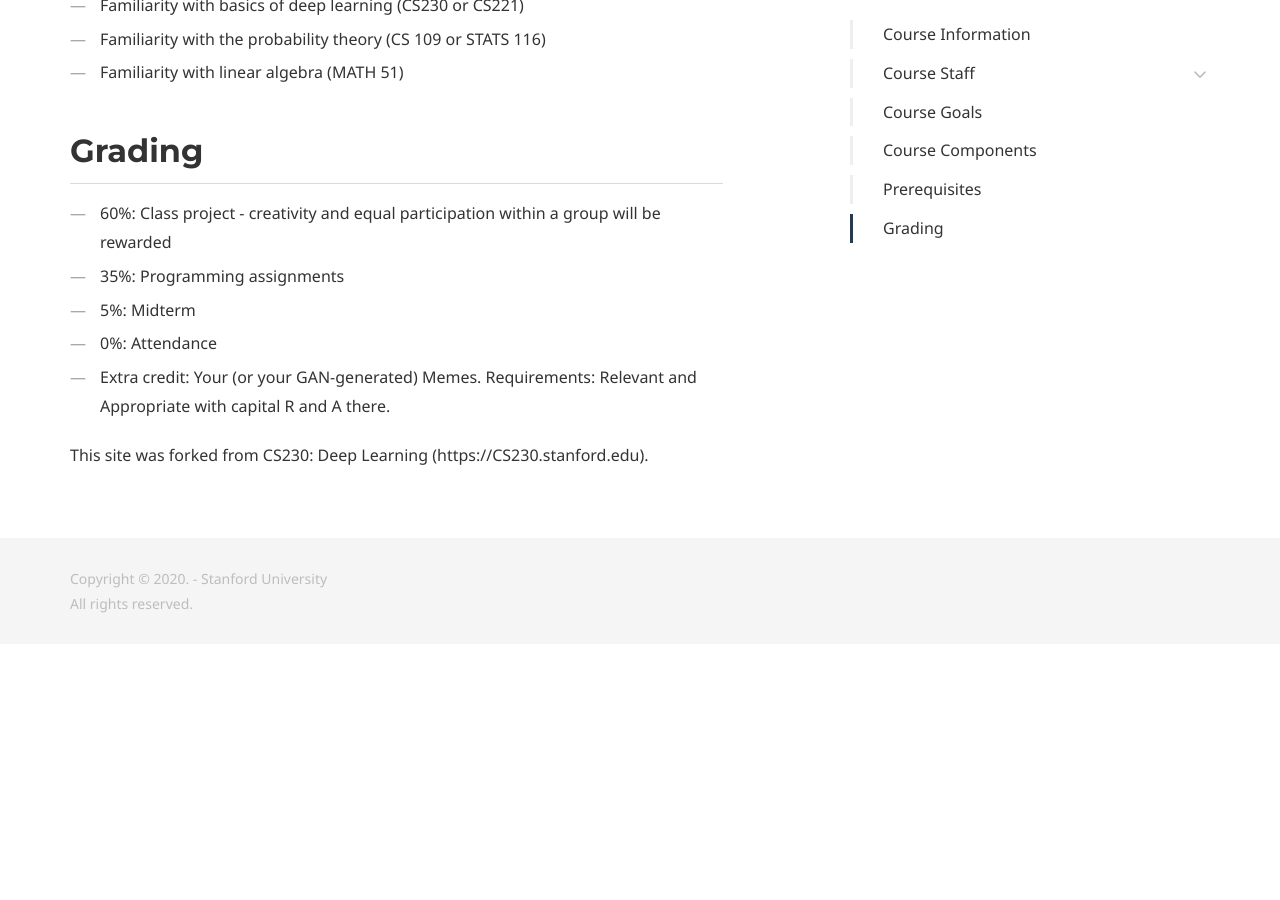
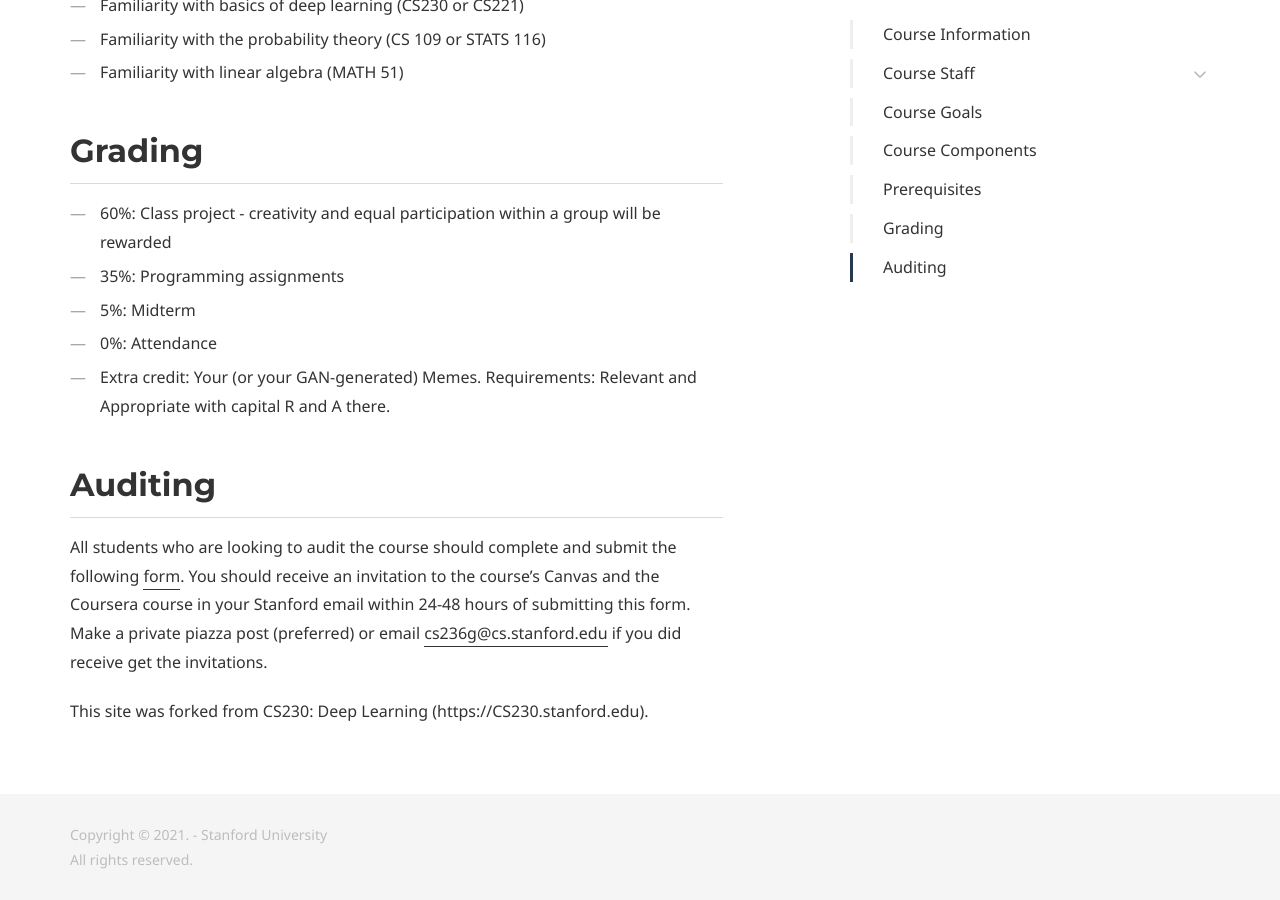
Before and after one commit to sharonzhou/CS236G, a Jekyll site: the page built from index.md, in a window 1280 px wide and 900 px high, scrolled down 3305 px. Built offline with Jekyll 4.4.1, drawn with Linux system fonts in a browser that asks for light colours; some web fonts are replaced; before the commit the page ends 3949 px from its top, so only the background shows below that.

Commit message:
Added auditing form link

```diff
--- a/_config.yml
+++ b/_config.yml
@@ -25,7 +25,7 @@ doks:
             logo:
                 text:
                 image:
-            copyright: Copyright &copy; 2020. - Stanford University <br>All rights reserved.
+            copyright: Copyright &copy; 2021. - Stanford University <br>All rights reserved.
     google_analytics: UA-180658495-1
     comments:
         disqus_forum_shortname: # Add your disqus forum shortname to activate comments
--- a/index.md
+++ b/index.md
@@ -47,4 +47,8 @@ Students are expected to have the following background:
 * 0%: Attendance
 * Extra credit: Your (or your GAN-generated) Memes. Requirements: Relevant and Appropriate with capital R and A there.
 
+## Auditing
+
+All students who are looking to audit the course should complete and submit the following [form](https://forms.gle/bynot3sy8smWKf2V8). You should receive an invitation to the course's Canvas and the Coursera course in your Stanford email within 24-48 hours of submitting this form. Make a private piazza post (preferred) or email <{{ site.course.qa }}> if you did receive get the invitations.
+
 This site was forked from CS230: Deep Learning (https://CS230.stanford.edu).
```
Also changed, not shown: officehours.md (+1 -1 lines).
